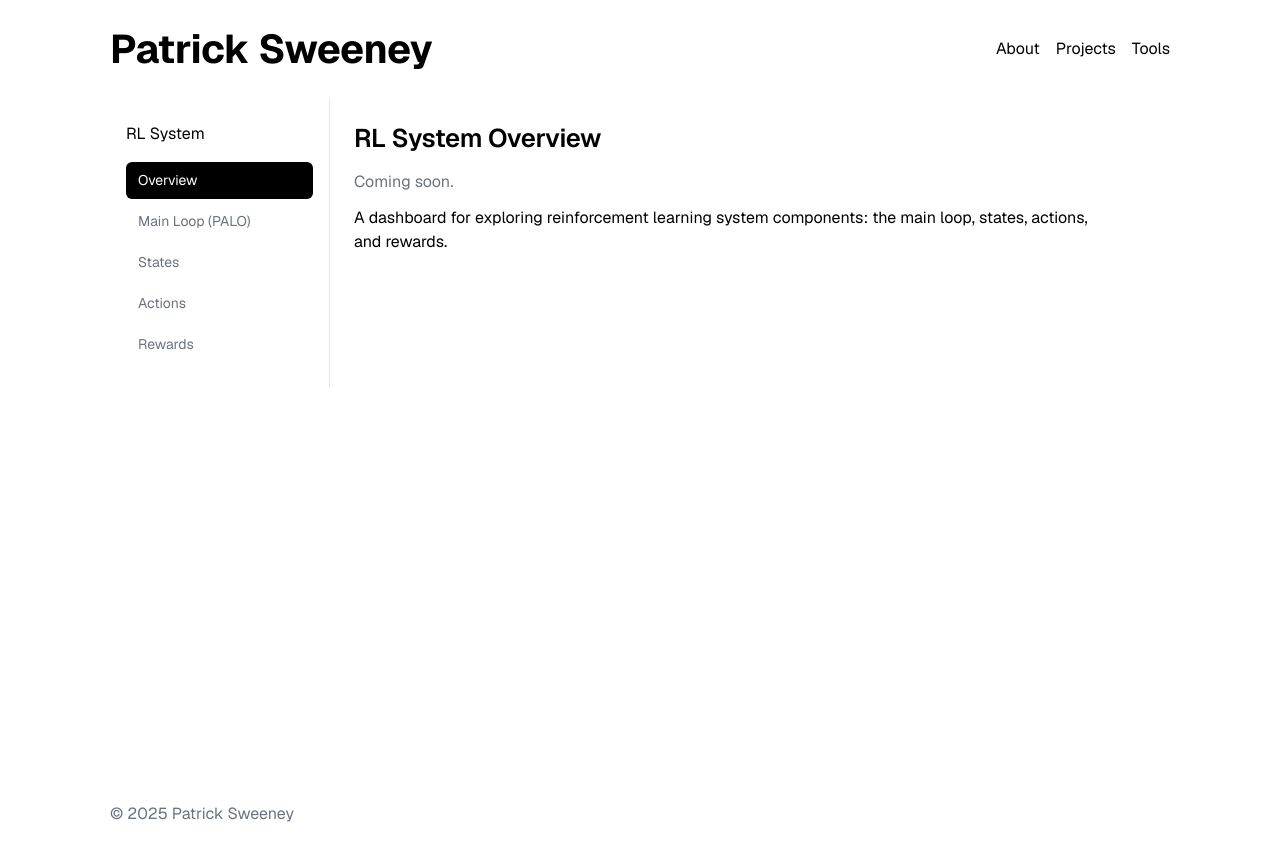
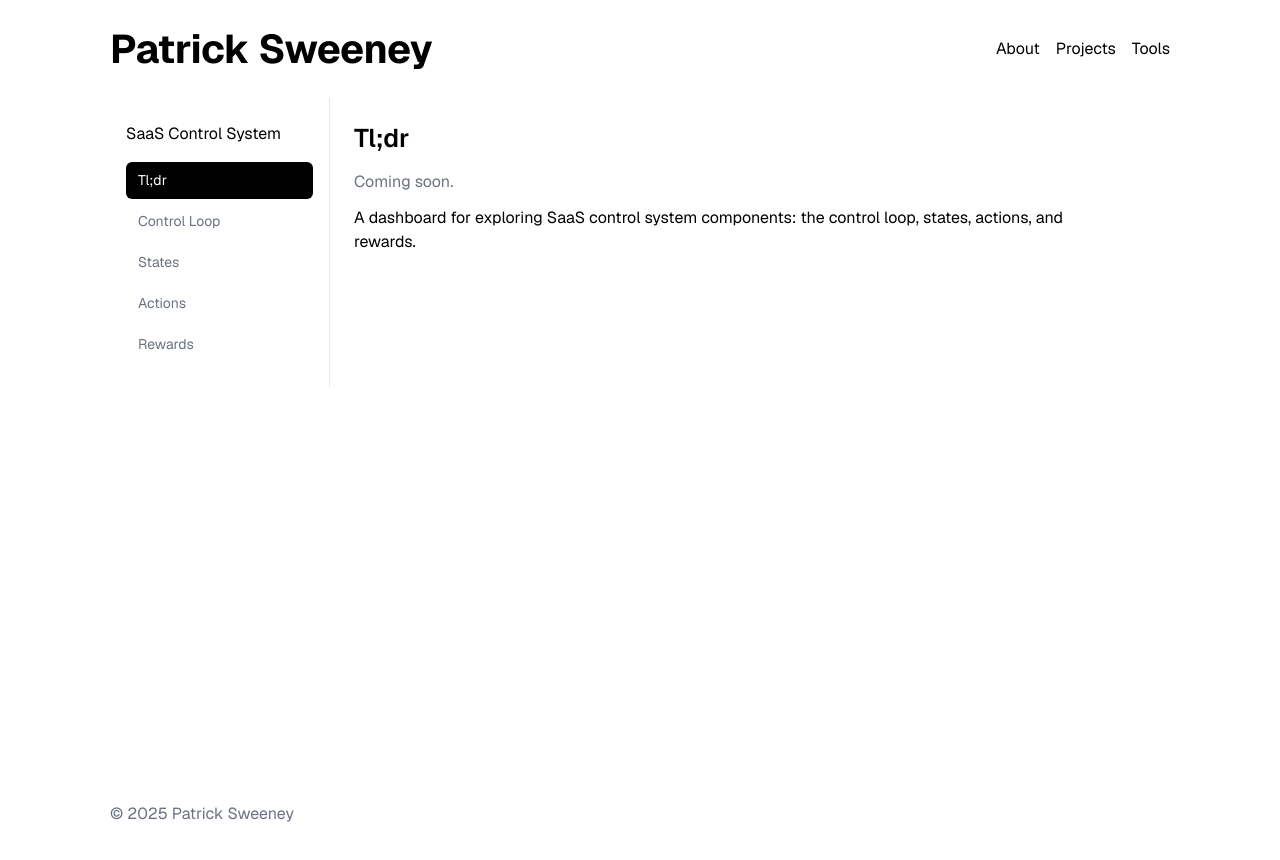
Before and after one commit to patricesweeney/personal-website, a Next.js app: page /tools in a window 1280 px wide. Shown: the top 860 px of the page. Built offline with nearby package versions, Linux system fonts and the light colour scheme.

Commit message:
refactor(tools): rename to SaaS Control System with updated labels

```diff
--- a/features/rl-system/components/PaloView.tsx
+++ b/features/rl-system/components/PaloView.tsx
@@ -3,12 +3,12 @@
 export function PaloView() {
   return (
     <section className="section" style={{ paddingTop: "var(--space-6)" }}>
-      <h2 className="section-title" style={{ marginTop: 0 }}>Main Loop (PALO)</h2>
+      <h2 className="section-title" style={{ marginTop: 0 }}>Control Loop</h2>
       <div className="grid grid-12">
         <div className="span-12">
           <p className="muted">Coming soon.</p>
           <p>
-            Perceive → Act → Learn → Optimize. The core reinforcement learning loop.
+            Perceive → Act → Learn → Optimize. The core control loop.
           </p>
         </div>
       </div>
--- a/features/rl-system/components/Sidebar.tsx
+++ b/features/rl-system/components/Sidebar.tsx
@@ -4,8 +4,8 @@
 import { usePathname } from "next/navigation";
 
 const navItems = [
-  { href: "/tools", label: "Overview" },
-  { href: "/tools/palo", label: "Main Loop (PALO)" },
+  { href: "/tools", label: "Tl;dr" },
+  { href: "/tools/palo", label: "Control Loop" },
   { href: "/tools/states", label: "States" },
   { href: "/tools/actions", label: "Actions" },
   { href: "/tools/rewards", label: "Rewards" },
@@ -17,7 +17,7 @@
   return (
     <aside className="tools-sidebar">
       <div className="sidebar-header">
-        <span className="meta">RL System</span>
+        <span className="meta">SaaS Control System</span>
       </div>
       <nav className="sidebar-nav">
         {navItems.map((item) => {
--- a/features/rl-system/components/SystemOverview.tsx
+++ b/features/rl-system/components/SystemOverview.tsx
@@ -3,13 +3,13 @@
 export function SystemOverview() {
   return (
     <section className="section" style={{ paddingTop: "var(--space-6)" }}>
-      <h2 className="section-title" style={{ marginTop: 0 }}>RL System Overview</h2>
+      <h2 className="section-title" style={{ marginTop: 0 }}>Tl;dr</h2>
       <div className="grid grid-12">
         <div className="span-12">
           <p className="muted">Coming soon.</p>
           <p>
-            A dashboard for exploring reinforcement learning system components:
-            the main loop, states, actions, and rewards.
+            A dashboard for exploring SaaS control system components:
+            the control loop, states, actions, and rewards.
           </p>
         </div>
       </div>
```
